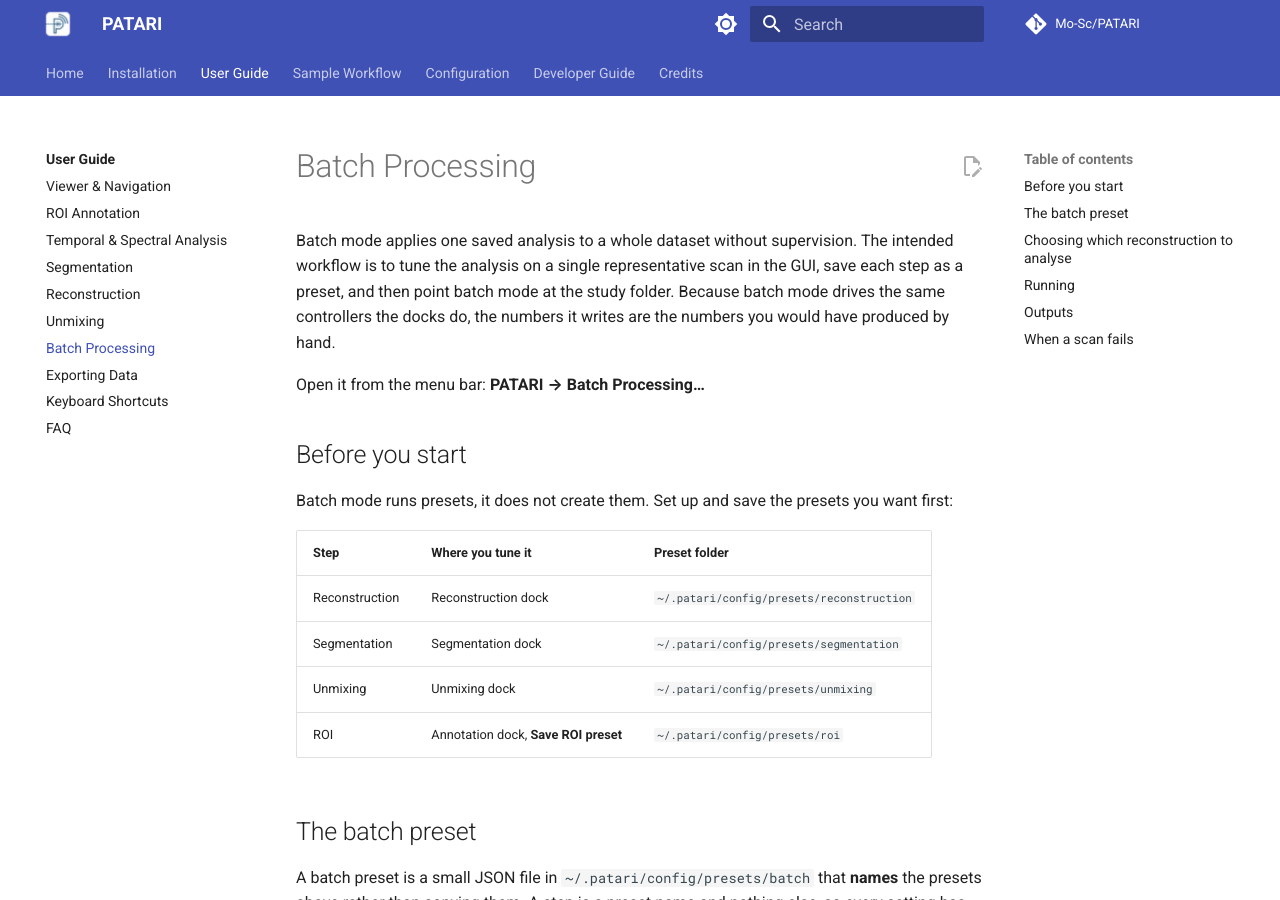
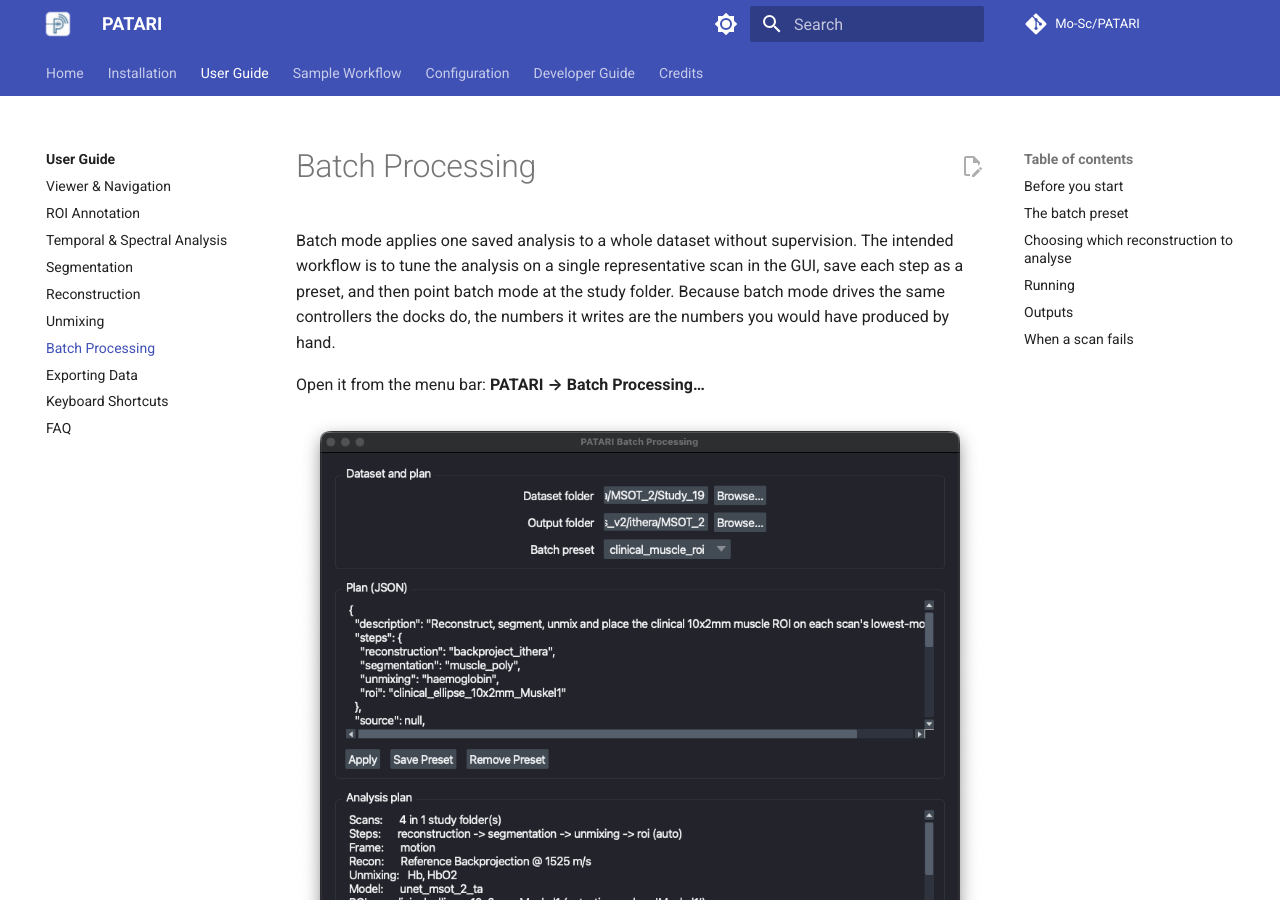
Before and after one commit to Mo-Sc/OPTARI, an MkDocs documentation site: the page built from docs/user-guide/batch-processing.md, in a window 1280 px wide and 900 px high. Built offline with MkDocs 1.6.1 and Material for MkDocs 9.7.7, drawn with Linux system fonts in a browser that asks for light colours; comment, search, counter and statistics services are not loaded.

Commit message:
additional screenshots

```diff
--- a/docs/user-guide/batch-processing.md
+++ b/docs/user-guide/batch-processing.md
@@ -3,6 +3,10 @@
 Batch mode applies one saved analysis to a whole dataset without supervision. The intended workflow is to tune the analysis on a single representative scan in the GUI, save each step as a preset, and then point batch mode at the study folder. Because batch mode drives the same controllers the docks do, the numbers it writes are the numbers you would have produced by hand.
 
 Open it from the menu bar: **PATARI → Batch Processing…**
+
+
+![Batch Mode](../assets/screenshots/placeholders/ss_batchmode.png)
+
 
 ## Before you start
 
```
Also changed, not shown: docs/user-guide/viewer-and-navigation.md (+2 -1 lines), docs/assets/screenshots/placeholders/ss_batchmode.png (added), docs/assets/screenshots/placeholders/ss_metadata.png (added).
